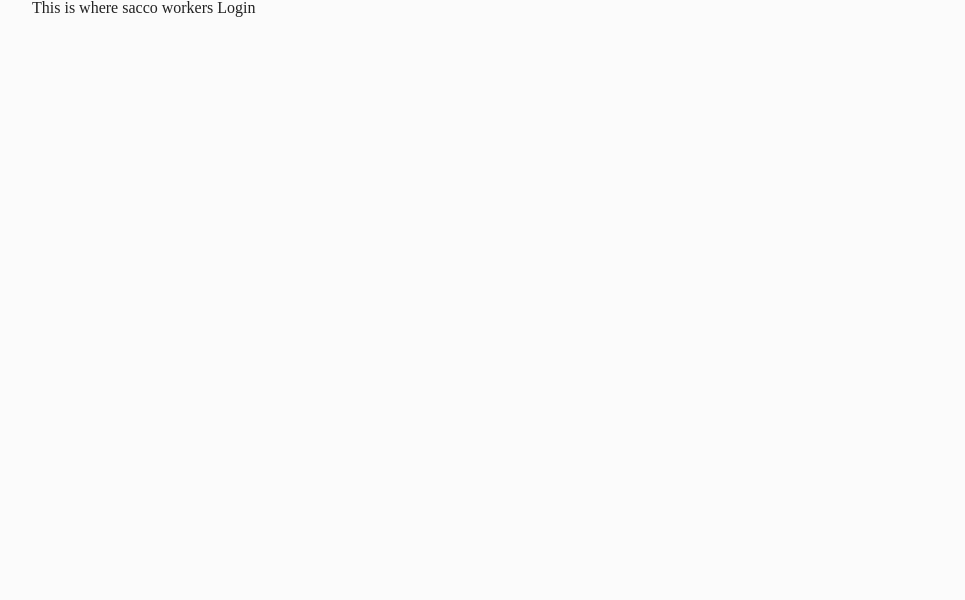
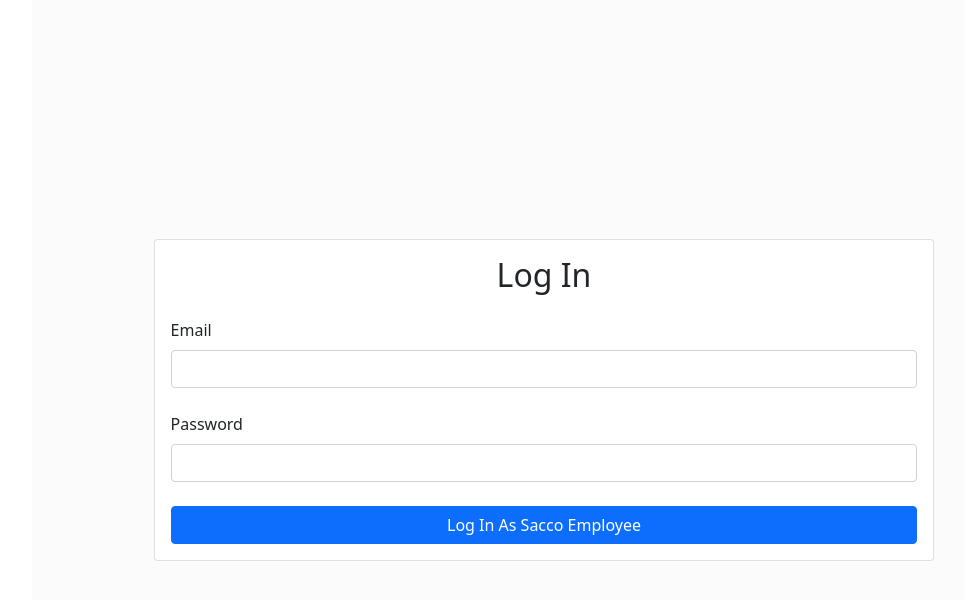
Before and after one commit to DreMukare/forward-travellers-site, a React (Create React App) app: page /login-user in a window 1280 px wide. Shown: the top 600 px of the page, without its empty margins (96-1061 px from the left). Built offline with nearby package versions, Linux system fonts and the light colour scheme; no server answers.

Commit message:
added authentication and more routing

```diff
--- a/package.json
+++ b/package.json
@@ -6,8 +6,10 @@
 		"@testing-library/jest-dom": "^5.14.1",
 		"@testing-library/react": "^11.2.7",
 		"@testing-library/user-event": "^12.8.3",
+		"bootstrap": "^5.0.2",
 		"firebase": "^8.8.0",
 		"react": "^17.0.2",
+		"react-bootstrap": "^2.0.0-beta.4",
 		"react-dom": "^17.0.2",
 		"react-firebase-hooks": "^3.0.4",
 		"react-icons": "^4.2.0",
--- a/src/App.js
+++ b/src/App.js
@@ -7,6 +7,7 @@ import LoginUser from './pages/LoginUser';
 import LoginMember from './pages/LoginMember';
 import MemberInfo from './pages/MemberInfo';
 import NotFound from './pages/NotFound';
+import { AuthProvider } from './context/AuthContext';
 
 const Div = styled.div`
 	margin: auto;
@@ -17,6 +18,7 @@ const Div = styled.div`
 
 function App() {
 	return (
+		<AuthProvider>
 			<Router>
 				<Div className='container'>
 					<Switch>
@@ -30,6 +32,7 @@ function App() {
 					</Switch>
 				</Div>
 			</Router>
+		</AuthProvider>
 	);
 }
 
--- /dev/null
+++ b/src/context/AuthContext.js
@@ -0,0 +1,52 @@
+import React, { useContext, useEffect, useState } from 'react';
+import { projectAuth } from '../firebase/config';
+
+const AuthContext = React.createContext();
+
+export const useAuth = () => {
+	return useContext(AuthContext);
+};
+
+export const AuthProvider = ({ children }) => {
+	const [currentUser, setCurrentUser] = useState(null);
+	const [loading, setLoading] = useState(true);
+
+	const login = (email, password) => {
+		return projectAuth.signInWithEmailAndPassword(email, password);
+	};
+
+	const logout = () => {
+		return projectAuth.signOut();
+	};
+
+	const resetPassword = (email) => {
+		return projectAuth.sendPasswordResetEmail(email);
+	};
+
+	const updatePassword = (email) => {
+		return currentUser.updatePassword(email);
+	};
+
+	useEffect(() => {
+		const unsubscribe = projectAuth.onAuthStateChanged((user) => {
+			setCurrentUser(user);
+			setLoading(false);
+		});
+
+		return unsubscribe;
+	}, []);
+
+	const value = {
+		currentUser,
+		login,
+		logout,
+		updatePassword,
+		resetPassword,
+	};
+
+	return (
+		<AuthContext.Provider value={value}>
+			{!loading && children}
+		</AuthContext.Provider>
+	);
+};
--- a/src/firebase/config.js
+++ b/src/firebase/config.js
@@ -1,21 +1,19 @@
-import * as firebase from 'firebase/app';
+import firebase from 'firebase/app';
 import 'firebase/auth';
 import 'firebase/firestore';
 
-var firebaseConfig = {
+const app = firebase.initializeApp({
 	apiKey: process.env.REACT_APP_FIREBASE_API_KEY,
 	authDomain: process.env.REACT_APP_FIREBASE_AUTH_DOMAIN,
 	databaseURL: process.env.REACT_APP_FIREBASE_DATABASE_URL,
 	projectId: process.env.REACT_APP_FIREBASE_PROJECT_ID,
 	storageBucket: process.env.REACT_APP_FIREBASE_STORAGE_BUCKET,
 	messagingSenderId: process.env.REACT_APP_FIREBASE_MESSAGING_SENDER_ID,
-	appId: process.env.REACT_APP_FIREBASE_PROCESS_ENV,
-};
-
-// Initialize firebase
-firebase.initializeApp(firebaseConfig);
+	appId: process.env.REACT_APP_FIREBASE_APP_ID,
+});
 
 const projectFirestore = firebase.firestore();
 const projectAuth = firebase.auth();
 
 export { projectAuth, projectFirestore };
+export default app;
--- a/src/index.js
+++ b/src/index.js
@@ -1,6 +1,7 @@
 import React from 'react';
 import ReactDOM from 'react-dom';
 import App from './App';
+import 'bootstrap/dist/css/bootstrap.css';
 
 ReactDOM.render(
 	<React.StrictMode>
--- a/src/pages/LoginMember.js
+++ b/src/pages/LoginMember.js
@@ -1,10 +1,58 @@
-import React from 'react';
+import React, { useRef } from 'react';
+import { useState } from 'react';
+import { Card, Form, Button, Alert, Container } from 'react-bootstrap';
+import { useHistory } from 'react-router-dom';
+import { useAuth } from '../context/AuthContext';
 
 const LoginMember = () => {
+	const emailRef = useRef();
+	const passwordRef = useRef();
+	const { login, currentUser } = useAuth();
+	const [loading, setLoading] = useState(false);
+	const [error, setError] = useState(false);
+	const history = useHistory();
+
+	const handleSubmit = async (e) => {
+		e.preventDefault();
+
+		try {
+			setError('');
+			setLoading(true);
+			await login(emailRef.current.value, passwordRef.current.value);
+			history.push('/home-member');
+		} catch {
+			setError('Failed to sign in');
+		}
+
+		console.log(currentUser.email);
+		setLoading(false);
+	};
+
 	return (
-		<div>
-			<p>This is where members will login</p>
-		</div>
+		<Container
+			className='d-flex align-items-center justify-content-center'
+			style={{ minHeight: '100vh' }}
+		>
+			<Card className='w-100' style={{ maxWidth: '80%' }}>
+				<Card.Body>
+					<h2 className='text-center mb-4'>Log In</h2>
+					{error && <Alert variant='danger'>{error}</Alert>}
+					<Form onSubmit={handleSubmit}>
+						<Form.Group id='email' className='mb-4'>
+							<Form.Label>Email</Form.Label>
+							<Form.Control type='email' ref={emailRef} required />
+						</Form.Group>
+						<Form.Group id='password' className='mb-4'>
+							<Form.Label>Password</Form.Label>
+							<Form.Control type='password' ref={passwordRef} required />
+						</Form.Group>
+						<Button disabled={loading} className='w-100' type='submit'>
+							Log In As Sacco Member
+						</Button>
+					</Form>
+				</Card.Body>
+			</Card>
+		</Container>
 	);
 };
 
--- a/src/pages/LoginUser.js
+++ b/src/pages/LoginUser.js
@@ -1,10 +1,58 @@
-import React from 'react';
+import React, { useRef } from 'react';
+import { useState } from 'react';
+import { Card, Form, Button, Alert, Container } from 'react-bootstrap';
+import { useHistory } from 'react-router-dom';
+import { useAuth } from '../context/AuthContext';
 
 const LoginUser = () => {
+	const emailRef = useRef();
+	const passwordRef = useRef();
+	const { login, currentUser } = useAuth();
+	const [loading, setLoading] = useState(false);
+	const [error, setError] = useState(false);
+	const history = useHistory();
+
+	const handleSubmit = async (e) => {
+		e.preventDefault();
+
+		try {
+			setError('');
+			setLoading(true);
+			await login(emailRef.current.value, passwordRef.current.value);
+			history.push('/home-user');
+		} catch {
+			setError('Failed to sign in');
+		}
+
+		console.log(currentUser.email);
+		setLoading(false);
+	};
+
 	return (
-		<div>
-			<p>This is where sacco workers Login</p>
-		</div>
+		<Container
+			className='d-flex align-items-center justify-content-center'
+			style={{ minHeight: '100vh' }}
+		>
+			<Card className='w-100' style={{ maxWidth: '80%' }}>
+				<Card.Body>
+					<h2 className='text-center mb-4'>Log In</h2>
+					{error && <Alert variant='danger'>{error}</Alert>}
+					<Form onSubmit={handleSubmit}>
+						<Form.Group id='email' className='mb-4'>
+							<Form.Label>Email</Form.Label>
+							<Form.Control type='email' ref={emailRef} required />
+						</Form.Group>
+						<Form.Group id='password' className='mb-4'>
+							<Form.Label>Password</Form.Label>
+							<Form.Control type='password' ref={passwordRef} required />
+						</Form.Group>
+						<Button disabled={loading} className='w-100' type='submit'>
+							Log In As Sacco Employee
+						</Button>
+					</Form>
+				</Card.Body>
+			</Card>
+		</Container>
 	);
 };
 
--- a/src/pages/NotFound.js
+++ b/src/pages/NotFound.js
@@ -1,4 +1,5 @@
 import styled from 'styled-components';
+import Linker from '../components/Linker';
 
 const Div = styled.div`
 	display: flex;
@@ -25,6 +26,7 @@ const NotFound = () => {
 				alt='resource not found'
 			/>
 			<ErrorText>404 Not Found!</ErrorText>
+			<Linker dest='/' text='Go Back To The Start' />
 		</Div>
 	);
 };
```
Also changed, not shown: 2 other files (tests, documents, lock files or other folders). Lines whose indentation alone changed are shown as unchanged.
